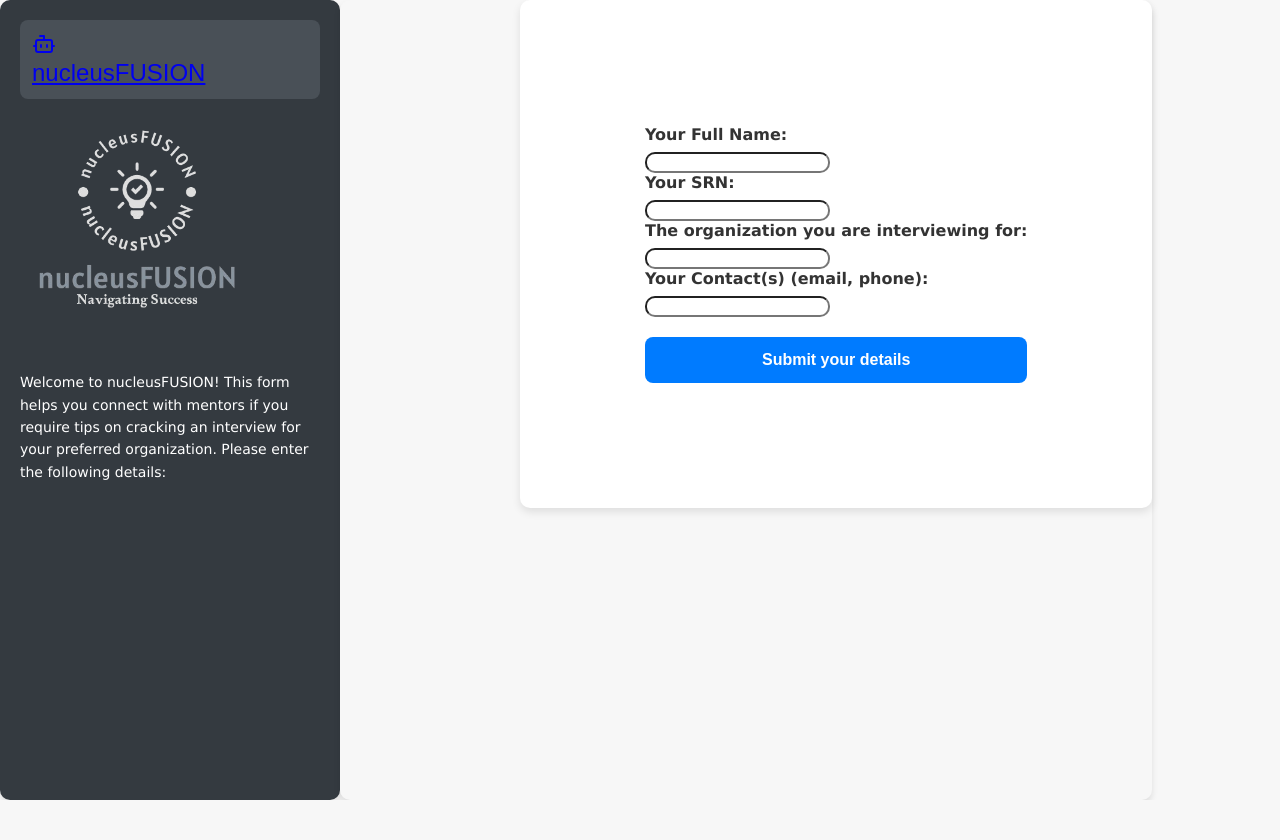
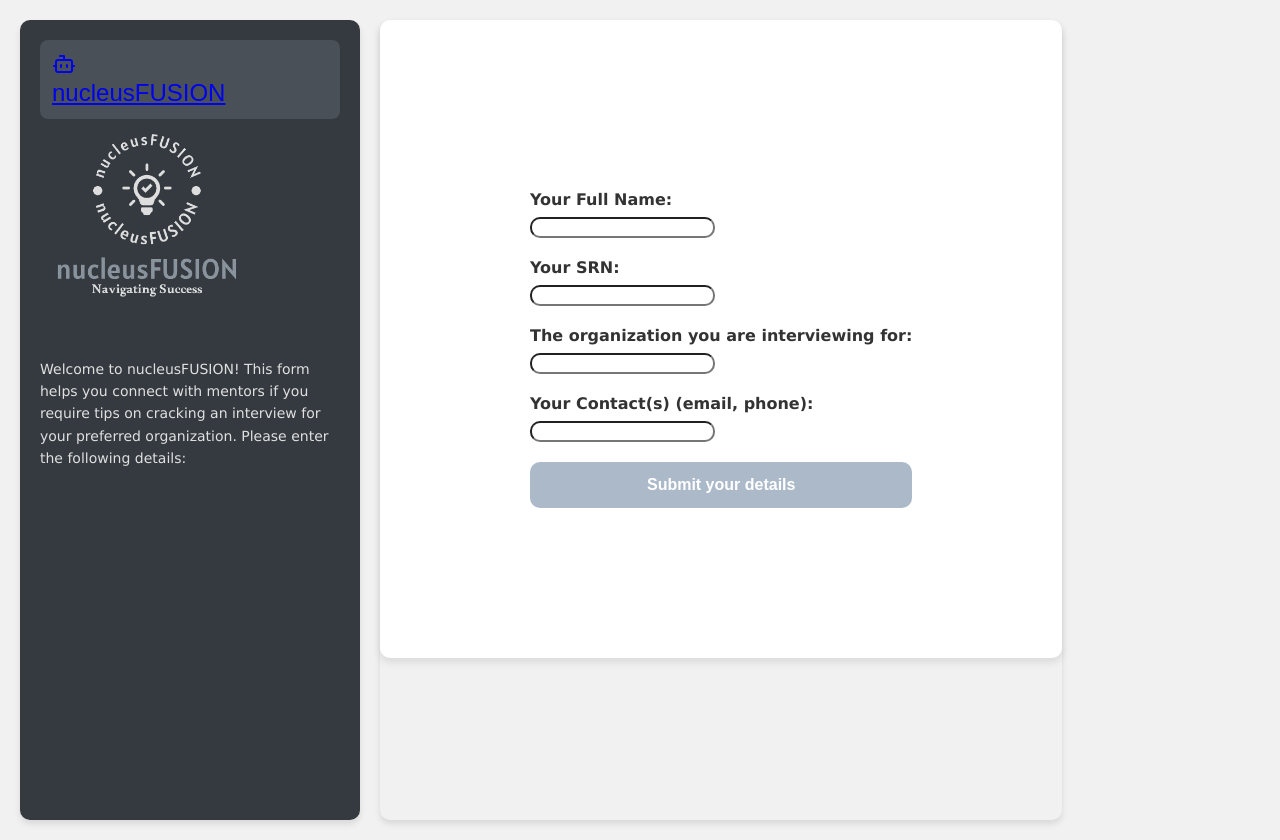
Before and after one commit to vm5/formreact, a React (Create React App) app: page / in a window 1280 px wide. Before the commit the page ends 800 px from the top, so only its background shows below. Built offline with nearby package versions, Linux system fonts and the light colour scheme.

Commit message:
Update App.css

```diff
--- a/src/App.css
+++ b/src/App.css
@@ -1,17 +1,9 @@
 /* General styling */
 body {
   font-family: 'Verdana';
-  background-color: #f7f7f7;
+  background-color: #f1f1f1; /* Slightly lighter background */
   margin: 0;
   padding: 0;
-}
-
-.min-h-screen {
-  min-height: 100vh;
-}
-
-.bg-gray-100 {
-  background-color: #f7f7f7;
 }
 
 /* Flexbox for proper alignment */
@@ -19,7 +11,7 @@
   display: flex;
   flex-direction: row;
   min-height: 100vh;
-
+  padding: 20px; /* Added padding for consistent spacing */
 }
 
 .side-component {
@@ -32,6 +24,7 @@
   box-shadow: 0 4px 8px rgba(0, 0, 0, 0.2);
   display: flex;
   flex-direction: column;
+  margin-right: 20px; /* Added margin for spacing */
 }
 
 .side-component button {
@@ -43,14 +36,14 @@
   width: 100%;
   text-align: left;
   cursor: pointer;
+  transition: background-color 0.3s ease; /* Smooth transition */
 }
+
 .side-component img {
-  max-width: 90%; /* Ensure image scales with its container */
-  height: 50%; /* Maintain aspect ratio */
-  border-radius: 10px; /* Rounded corners for image */
-  margin-bottom: 15px; /* Space between image and text */
-  margin-top:15px;
-  align-items: center;
+  max-width: 70%; /* Ensure image scales correctly */
+  height: auto; /* Maintain aspect ratio */
+  border-radius: 10px;
+  margin-bottom: 15px;
 }
 
 .side-component button:hover {
@@ -61,40 +54,42 @@
   margin-top: 20px;
   font-size: 14px;
   line-height: 1.6;
+  color: #e0e0e0; /* Light color for better readability */
 }
 
 /* Main form styling */
 form {
   background-color: #ffffff;
-  padding: 125px; /* Adjust padding to fit content better */
+  padding: 150px; /* Adjusted padding for a balanced look */
   border-radius: 10px;
   box-shadow: 0 4px 8px rgba(0, 0, 0, 0.1);
-  flex: 3; /* Adjusted to take more space */
-  max-width: 100%; /* Make the form take full width of the container */
-  margin-left: 180px;
+  flex: 3;
+  max-width: 100%;
+  margin-left: 0; /* Adjusted margin for better alignment */
   display: flex;
   flex-direction: column;
-
 }
 
 label {
   display: block;
   font-size: 16px;
   font-weight: bold;
-  margin-bottom: 8px; /* Space between label and input */
-  color: #333333; /* Improved readability */
+  margin-bottom: 8px;
+  margin-top: 20px;
+  color: #333333;
 }
 
 /* Stylish input and textarea styling */
 input[type="text"],
 textarea {
-  width: 100%;
-  padding: 14px;
-  border-radius: 8px; /* More rounded corners for a modern look */
+  height: 50px; /* Adjusted height for consistency */
+  max-width: 100%;
+  border-radius: 5px; /* Less rounded for a modern look */
   border: 1px solid #ccc;
-  background-color: #ffffff;
+  padding: 12px;
+  background: linear-gradient(to top left, #f9f9f9, #eaeaea);
   font-size: 16px;
-  transition: border-color 0.3s ease, box-shadow 0.3s ease; /* Smooth transitions */
+  transition: border-color 0.3s ease, box-shadow 0.3s ease;
 }
 
 input[type="text"]:focus,
@@ -105,18 +100,16 @@
 
 textarea {
   height: 100px; /* Fixed height */
-  max-width: 100%; /* Allows textarea to take full width */
-  background: linear-gradient(to top left, #f9f9f9, #eaeaea); /* Gradient background */
+  background: linear-gradient(to top left, #f9f9f9, #eaeaea);
 }
 
 /* Submit button styling */
 button[type="submit"] {
   width: 100%;
   padding: 14px;
-  background-color: #007bff;
+  background-color: #abb9c9;
   color: #ffffff;
-  border: none;
-  border-radius: 8px; /* Rounded corners for a modern look */
+  border: navajowhite;
   font-weight: bold;
   font-size: 16px;
   cursor: pointer;
```
